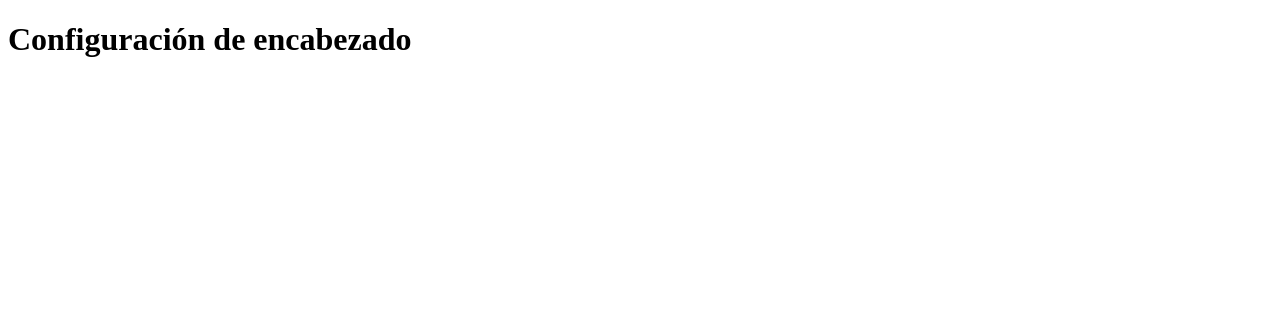
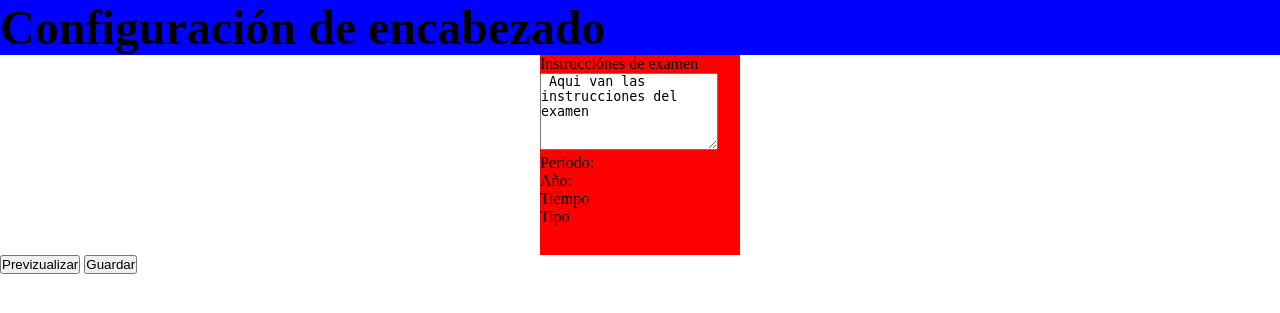
Before and after one commit to JavierCR16/Generador_de_Examenes, a Flask app: page /Encabezado/ in a window 1280 px wide. Shown: the top 313 px of the page. Run offline with Flask 2, Linux system fonts and the light colour scheme.

Commit message:
Cambio de pagina /Encabezado/

```diff
--- a/Templates/Encabezado.html
+++ b/Templates/Encabezado.html
@@ -1,10 +1,41 @@
 <!DOCTYPE html>
 <html lang="en">
 <head>
+
     <meta charset="UTF-8">
     <title>Encabezado</title>
+    <link rel="stylesheet" type="text/css" href="Styles/Encabezado_style.css">
 </head>
 <body>
-    <h1> Configuración de encabezado</h1>
+
+    <div id="Top" "style= background-color:blue;" >
+        <h1 style= "font-size:300%; "> Configuración de encabezado</h1>
+    </div>
+
+    <div id="Izquierda">
+        <label>Instrucciónes de examen</label>
+        <!-- Agregar instrucciones -->
+        <br>
+        <textarea rows=" 5" > Aqui van las instrucciones del examen</textarea>
+        <label>Periodo:</label>
+        <br>
+        <label>Año:</label>
+        <br>
+        <label>Tiempo</label>
+        <br>
+        <label>Tipo</label>
+
+    </div>
+
+    <div id="Bottom">
+
+    </div>
+
+
+    <div>
+    <button>Previzualizar</button>
+    <button>Guardar</button>
+    </div>
+
 </body>
 </html>
--- /dev/null
+++ b/Templates/Styles/Encabezado_style.css
@@ -0,0 +1,21 @@
+*{
+    margin: 0px;
+    padding: 0px;
+}
+
+div#Izquierda{
+    margin: auto;
+    width: 200px;
+    height: 200px;
+    background-color: red;
+}
+
+div#Top{
+    float: top;
+    width: auto;
+    background-color: blue;
+}
+
+div#Bottom{
+    background-color: blue;
+}
```
